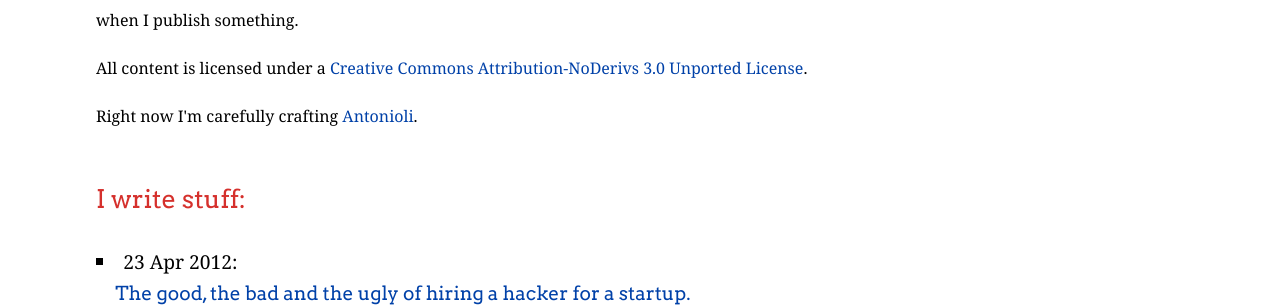
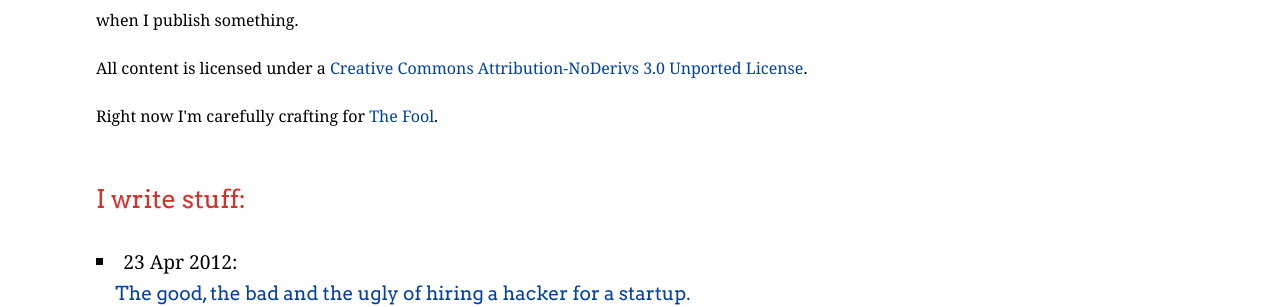
Before and after one commit to ngw/ngw.github.io, a Jekyll site: the page built from index.html, in a window 1280 px wide. Shown: the part 324-631 px from the top of the page. Built offline with Jekyll 4.4.1, drawn with Linux system fonts in a browser that asks for light colours; some web fonts are replaced.

Commit message:
Understanding how links work might be useful

```diff
--- a/index.html
+++ b/index.html
@@ -14,7 +14,7 @@ description: "Nicholas George Wieland (ngw) personal website. I write my stuff a
   <p>I like <em>lisps</em>, <em>good wines</em> and <em>good startups</em>, <strong>possibly together.</strong></p>
   <p>If you want to get in touch with me shoot an email to <a href="mailto:ngw@nofeed.org" rel='me' itemprop="email">ngw@nofeed.org</a>. You might also want to <a href="http://feeds.feedburner.com/nofeed">subscribe to my Feed</a> and stay updated when I publish something.</p>
   <p>All content is licensed under a <a href="http://creativecommons.org/licenses/by-nd/3.0/">Creative Commons Attribution-NoDerivs 3.0 Unported License</a>.</p>
-  <p>Right now I'm carefully crafting <a href="http://www.thefool.it">Antonioli</a>.</p>
+  <p>Right now I'm carefully crafting for <a href="http://www.thefool.it">The Fool</a>.</p>
 </section>
 
 <section id="essays">
```
